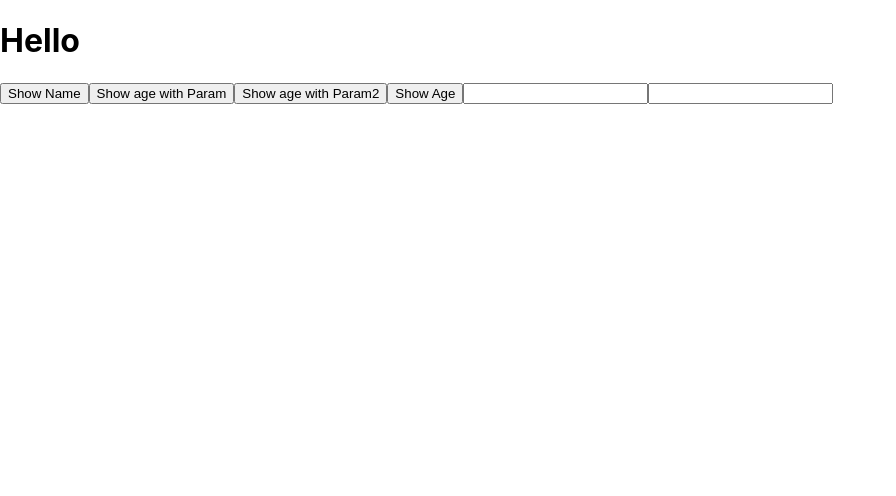
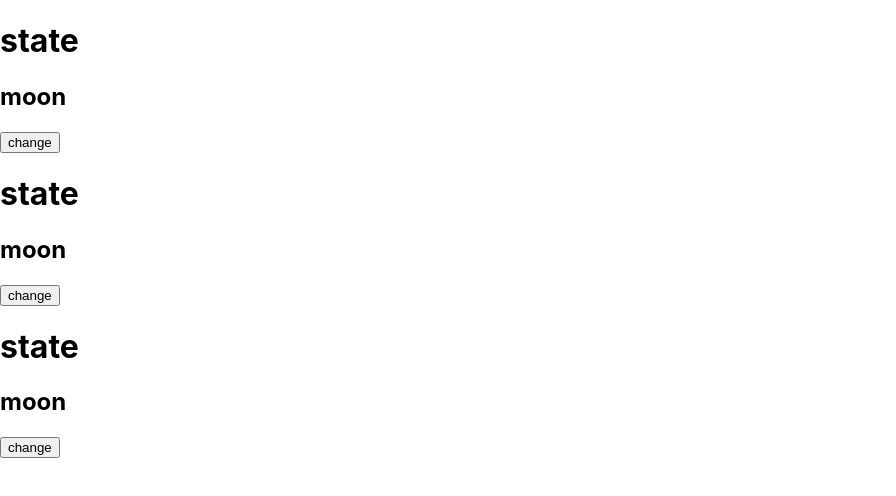
Before and after one commit to cdspaceNoob/HelloReact, a React (Create React App) app: page / in a window 1280 px wide. Shown: the top 496 px of the page, without its empty margins (0-896 px from the left). Built offline with nearby package versions, Linux system fonts and the light colour scheme.

Commit message:
useState

```diff
--- a/src/App.js
+++ b/src/App.js
@@ -11,6 +11,9 @@ function App() {
   };
   return (
     <div>
+      {/* 동일한 컴포넌트라 하더라도 달리 관리된다. */}
+      <Hello />
+      <Hello />
       <Hello />
     </div>
   );
--- a/src/component/Hello.js
+++ b/src/component/Hello.js
@@ -1,50 +1,23 @@
 import World from "./World";
 import styles from "./Hello.module.css";
+import { useState } from "react";
 
 export default function Hello() {
+    // let name = "moon";  // 단순히 변수일 뿐 state가 아니다.
+    const [name, setName] = useState('moon'); // 배열 구조 분해 할당. setName을 호출해서 name을 제어한다.
 
-    function showName(){
-        console.log("Moon");
-    }
-
-    function showAge(age) {
-        console.log(age);
-    }
-
-    function showAge2(){
-        console.log(14);
-    }
-
-    function showText(e){
-        console.log(e.target.value)
-    }
-
-    function showText2(text){
-        console.log(text);
+    function changeName(){
+        // const newName = name === "moon" ? "Hong ki" : "moon";
+        console.log(name);
+        // document.getElementById("name").innerText = name;
+        setName(name === 'moon' ? 'Hong ki' : 'moon');
     }
 
     return (
         <div>
-
-            <h1>Hello</h1>
-            <button onClick={showName}>Show Name</button>
-
-            <button onClick={()=>{showAge(14)}}>Show age with Param</button>
-            <button onClick={showAge2}>Show age with Param2</button>
-
-            <button onClick={
-                ()=>{
-                    console.log(34);
-                }
-            }>Show Age
-            </button>
-
-            <input type="text" onChange={showText} />
-            <input type="text" onChange={(e) => {
-                const text = e.target.value;
-                showText2(text);
-            }} />
-
+            <h1>state</h1>
+            <h2 id="name">{name}</h2>
+            <button onClick={changeName}>change</button>
         </div>
     );
 
```
